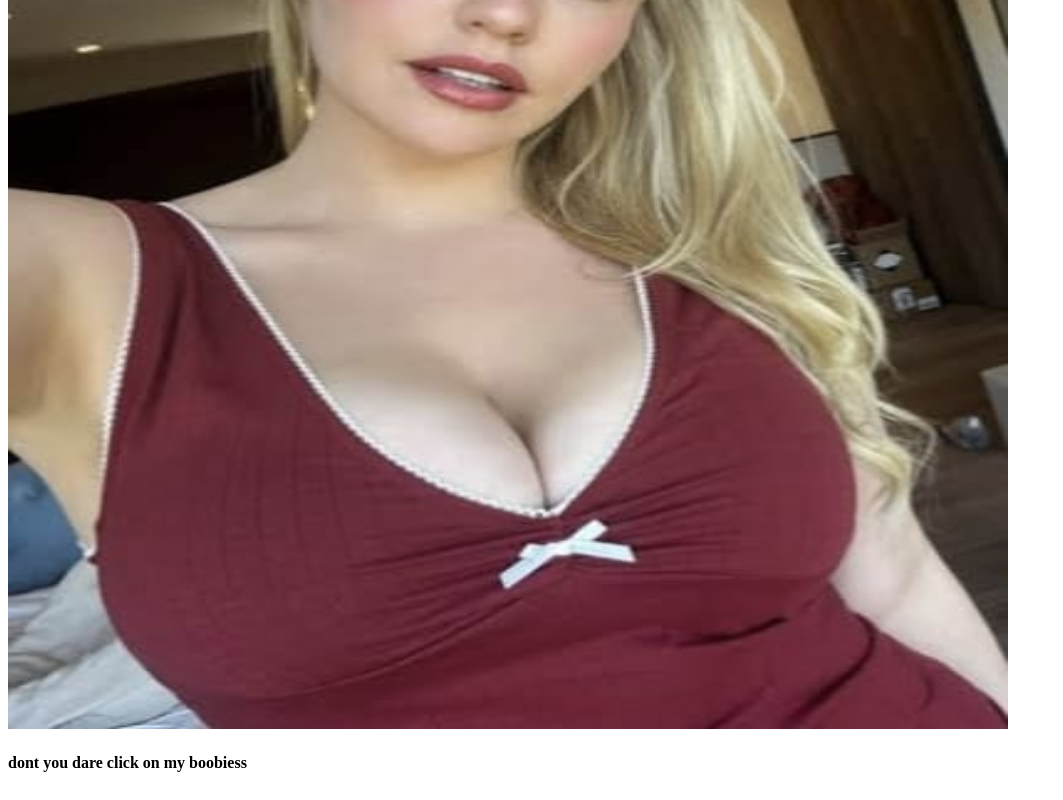
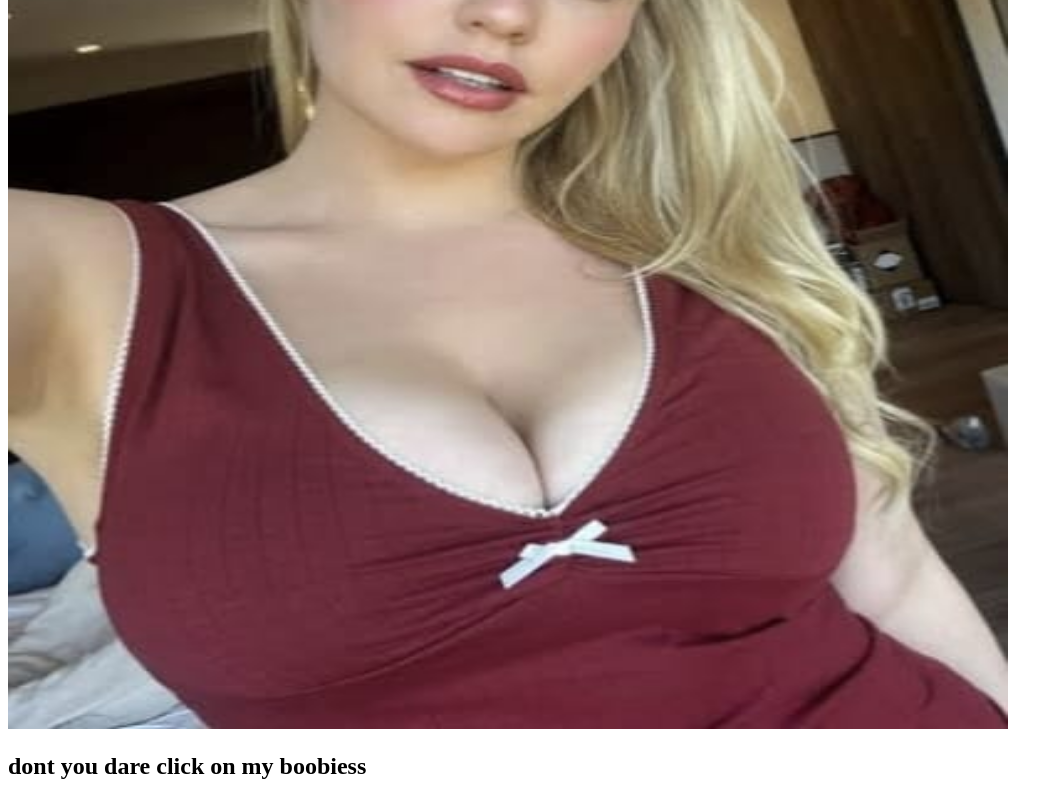
Before and after one commit to navaneethece1912-afk/my-website, a plain HTML site: page index.html in a window 1280 px wide. Shown: the part 352-1152 px from the top of the page, without its empty margins (0-1063 px from the left). Drawn offline with Linux system fonts and the light colour scheme.

Commit message:
Update index.html

```diff
--- a/index.html
+++ b/index.html
@@ -14,7 +14,7 @@
         </a>
 
 
-      <h4>dont you dare click on my boobiess</h4>
+      <h2>dont you dare click on my boobiess</h2>
     </body>
 
 </html>
```
